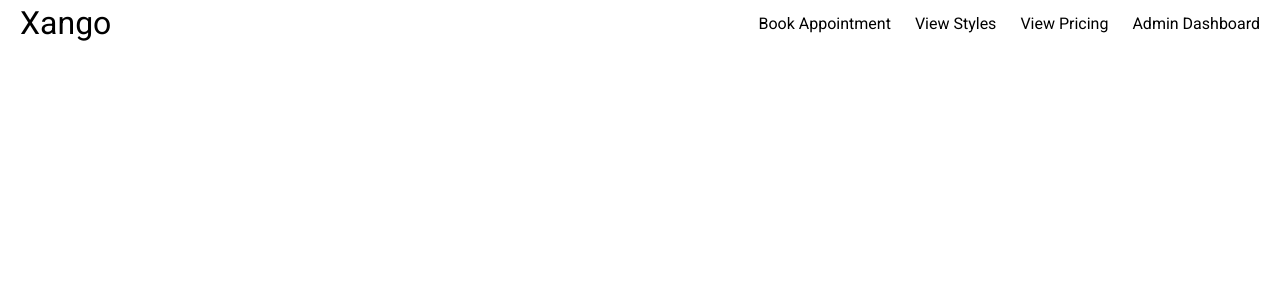
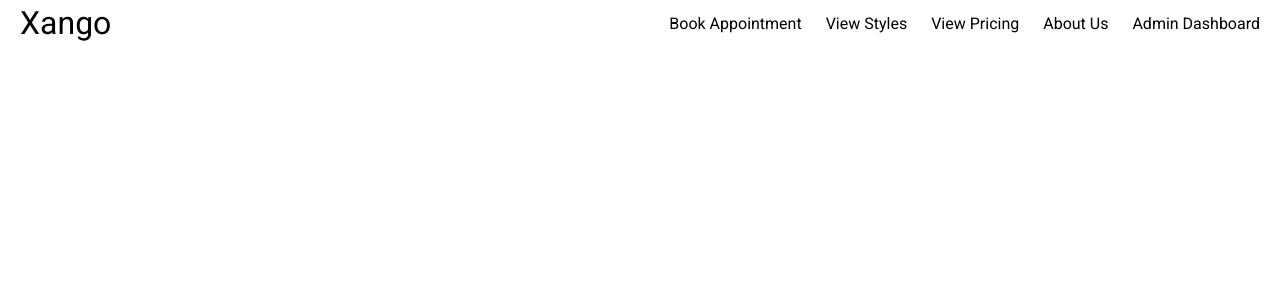
Before and after one commit to MinervaArgus/xango-barbershop, a React (Create React App) app in the folder barbershop-payment-system/: page / in a window 1280 px wide. Shown: the top 300 px of the page. Built offline with nearby package versions, Linux system fonts and the light colour scheme.

Commit message:
Update NavBar.js

```diff
--- a/barbershop-payment-system/src/components/NavBar.js
+++ b/barbershop-payment-system/src/components/NavBar.js
@@ -20,6 +20,9 @@ function Navbar () {
             <li>
                 <a href="/HairPricing">View Pricing</a>
             </li>
+            <li>
+                <a href="/AboutUs">About Us</a>
+            </li>
             {(location.pathname !== "/AdminLogin" && location.pathname !== "/Admin") &&
                 <li>
                     <a href="/AdminLogin">Admin Dashboard</a>
```
